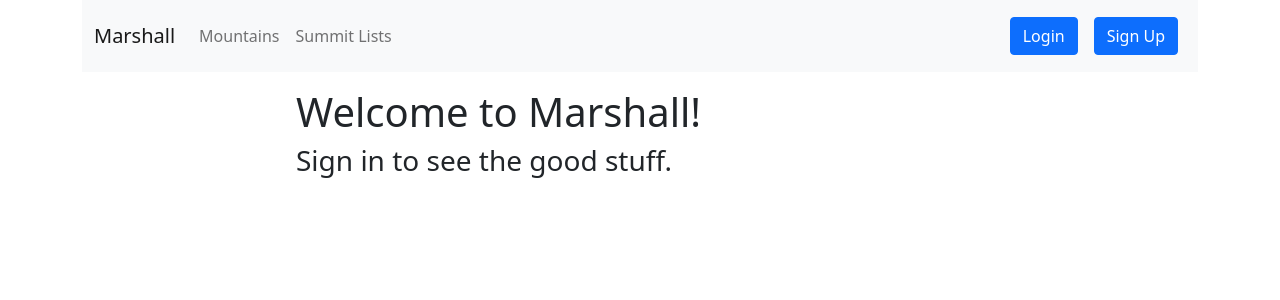
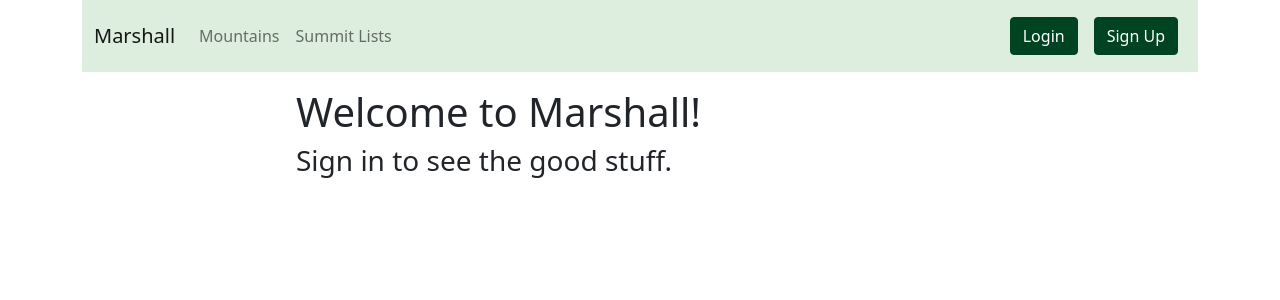
Before and after one commit to markbradley27/marshall, a React (Create React App) app in the folder app/: page / in a window 1280 px wide. Shown: the top 300 px of the page. Built offline with nearby package versions, Linux system fonts and the light colour scheme; no server answers.

Commit message:
Add some color.

```diff
--- a/app/src/App.scss
+++ b/app/src/App.scss
@@ -1 +1,7 @@
-@import "~bootstrap/scss/bootstrap"
+$tt-green: #004320;
+$tt-light-green: #deeede;
+
+$primary: $tt-green;
+$light: $tt-light-green;
+
+@import "~bootstrap/scss/bootstrap";
```
